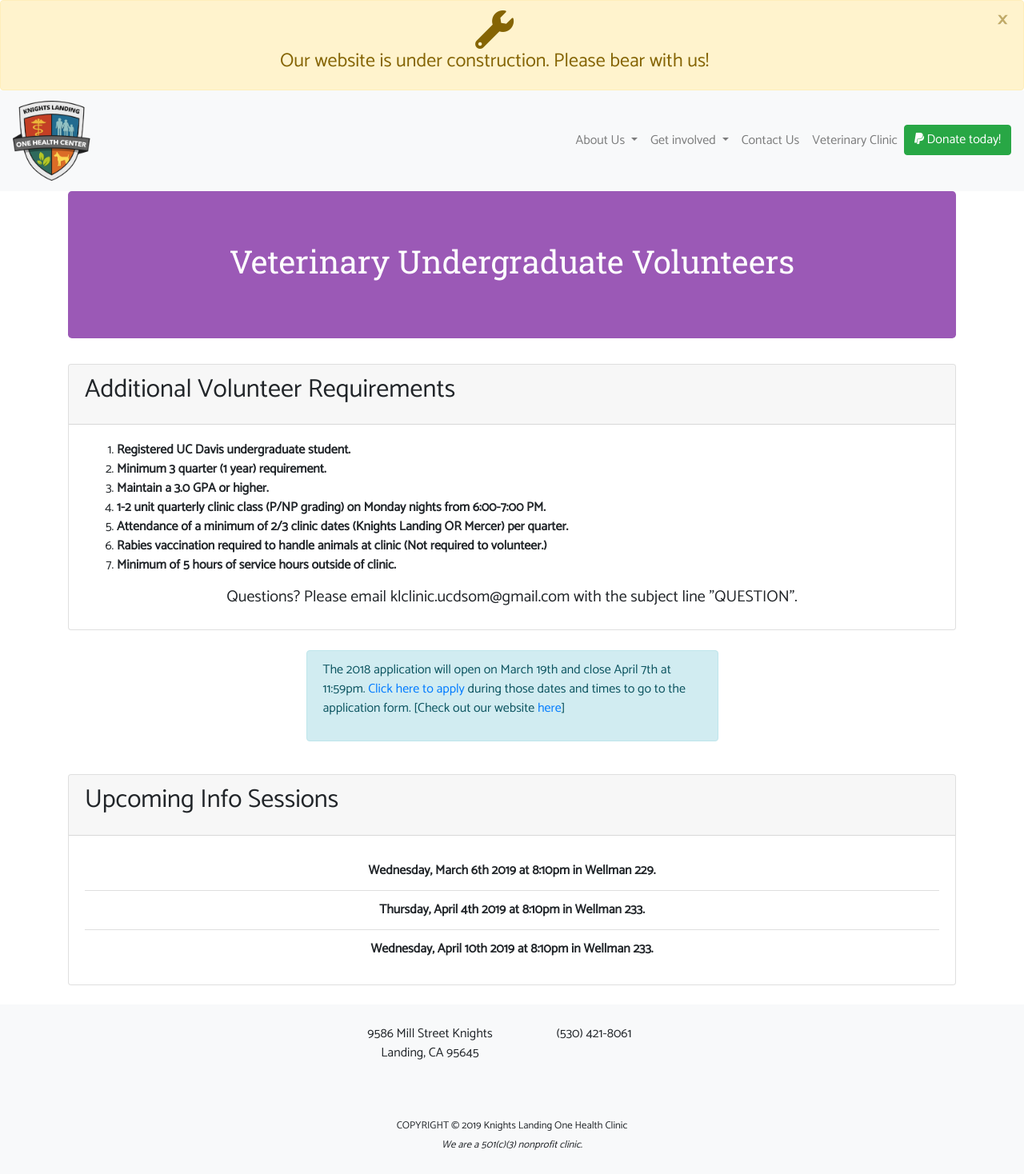
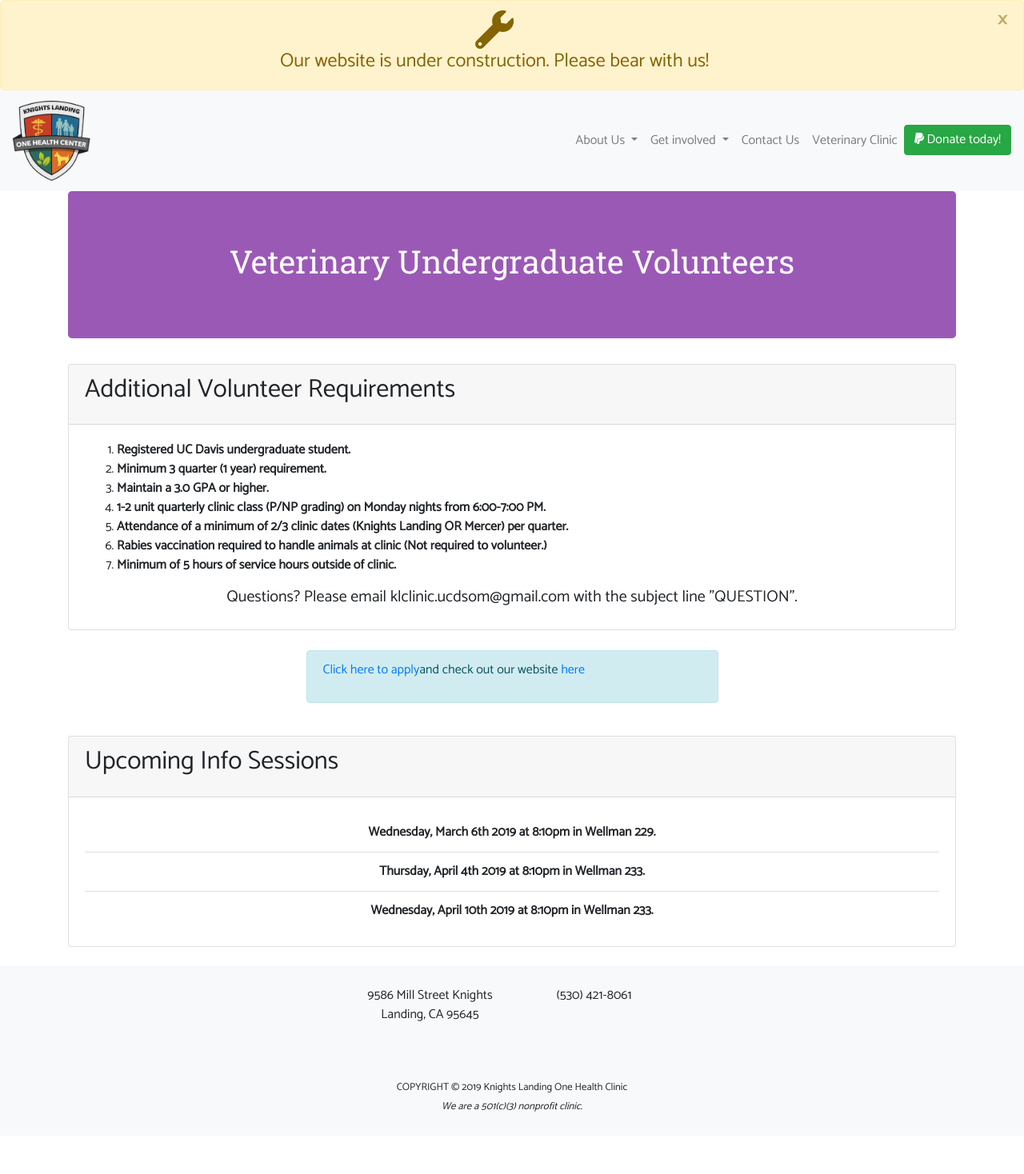
Before and after one commit to iwakoscott/knights-landing, a Jekyll site: the page built from get-involved/veterinary-undergraduate-volunteers.markdown, in a window 1280 px wide. Shown: the whole page at 80% size. Built offline with Jekyll 4.4.1, drawn with Linux system fonts in a browser that asks for light colours; nearby versions of some CDN libraries; after the commit the page ends 1420 px from its top, so only the background shows below that.

Commit message:
Updated Veterinary Undergraduate Volunteers

```diff
--- a/get-involved/veterinary-undergraduate-volunteers.markdown
+++ b/get-involved/veterinary-undergraduate-volunteers.markdown
@@ -22,4 +22,4 @@
 layout: vet-volunteer
 ---
 
-The 2018 application will open on March 19th and close April 7th at 11:59pm. [Click here to apply](https://goo.gl/forms/qPuW5IaFDoG7fCsn2) during those dates and times to go to the application form. [Check out our website [here](https://www2.vetmed.ucdavis.edu/onehealth/students/knights_landing/index.cfm )]
+[Click here to apply](https://goo.gl/forms/qPuW5IaFDoG7fCsn2)and check out our website [here](https://www2.vetmed.ucdavis.edu/onehealth/students/knights_landing/index.cfm )
```
